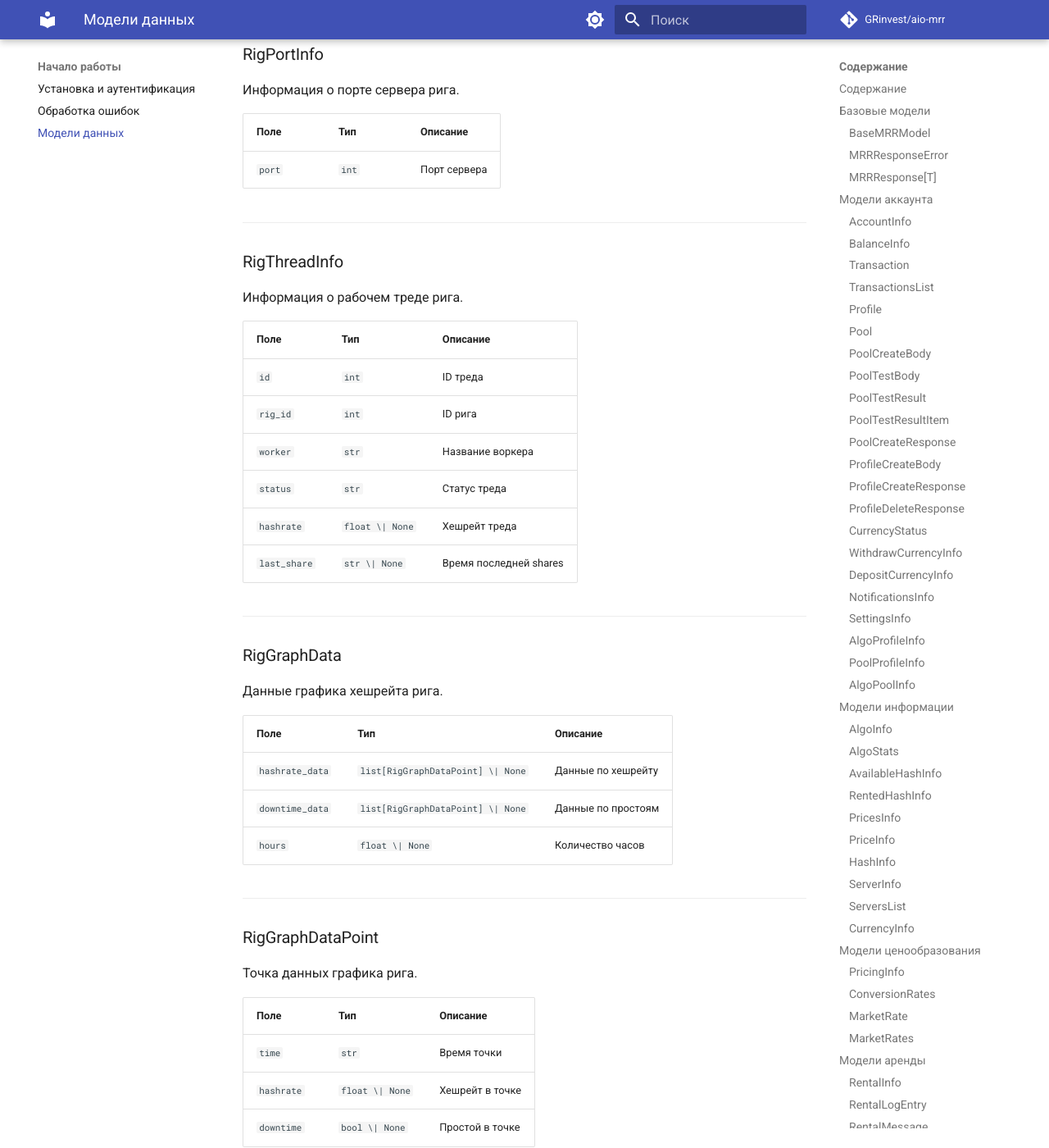
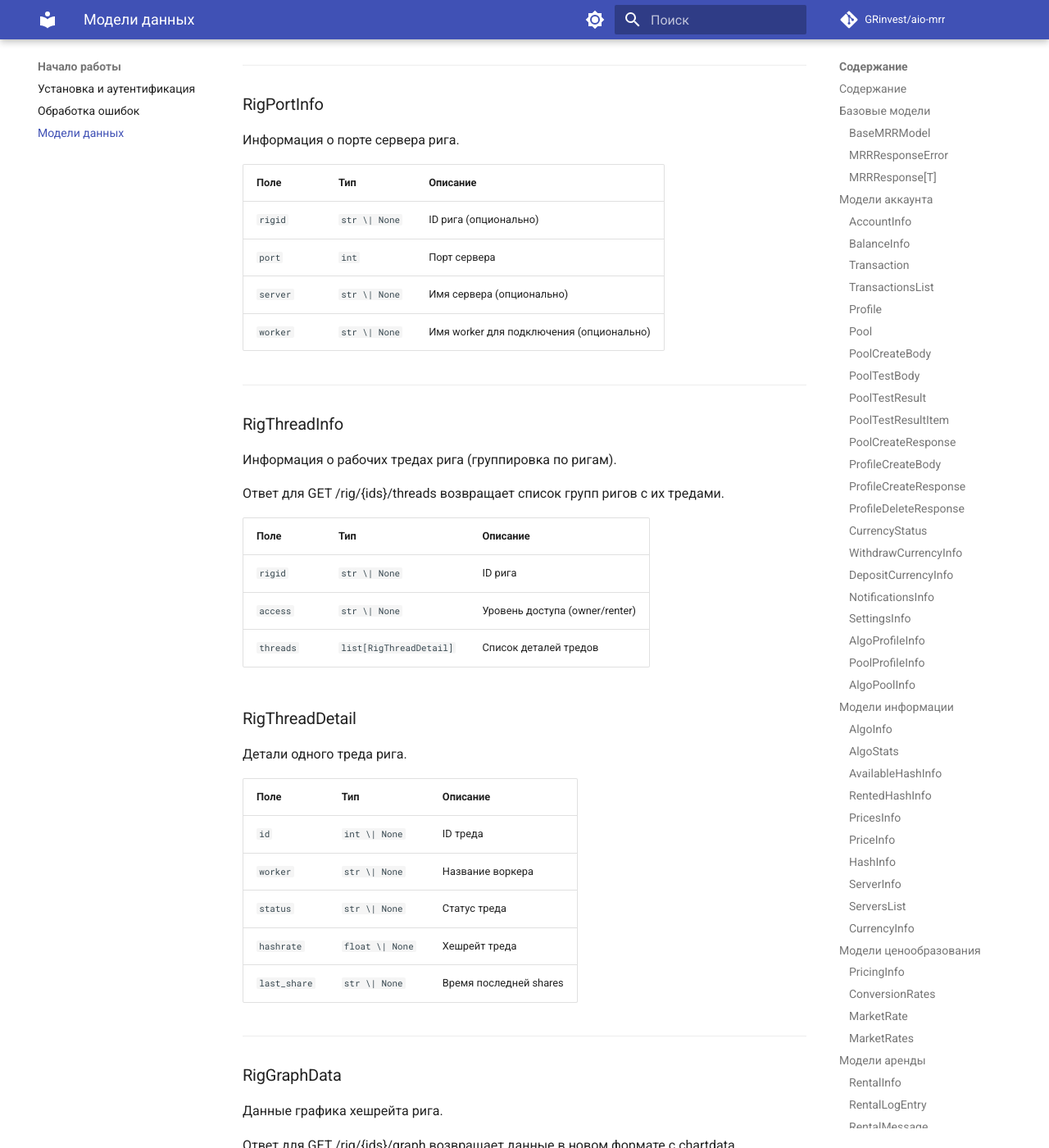
Before and after one commit to GRinvest/aio-mrr, an MkDocs documentation site: the page built from docs/models.md, in a window 1280 px wide and 1400 px high, scrolled down 22150 px. Shown: the whole window at 82% size. Built offline with MkDocs 1.6.1 and Material for MkDocs 9.7.7, drawn with Linux system fonts in a browser that asks for light colours; comment, search, counter and statistics services are not loaded; some of the changed text lies outside the part shown.

Commit message:
Refactor API models and responses for improved clarity and optional fields
- Updated GraphData and GraphDataPoint models to include optional fields.
- Modified RigGroupInfo and RigInfo models to use `str` for IDs.
- Enhanced RigThreadInfo and RigThreadDetail models to reflect new structure.
- Adjusted RentalInfo model to allow for optional rig_id.
- Updated HTTPClient to use new API endpoint structure.
- Refactored rental and rig client methods to handle new response formats.
- Improved example scripts to accommodate changes in model structures.
- Added tests for new model structures and response formats.

```diff
--- a/docs/models.md
+++ b/docs/models.md
@@ -140,7 +140,7 @@ class BaseMRRModel(BaseModel):
 | `id` | `str` | ID профиля |
 | `name` | `str` | Название профиля |
 | `algo` | `AlgoProfileInfo` | Информация об алгоритме профиля |
-| `pools` | `list[PoolProfileInfo]` | Список пулов в профиле |
+| `pools` | `list[PoolProfileInfo] \| None` | Список пулов в профиле (опционально) |
 
 ---
 
@@ -565,7 +565,7 @@ class BaseMRRModel(BaseModel):
 | Поле | Тип | Описание |
 |------|-----|----------|
 | `id` | `str` | ID аренды |
-| `rig_id` | `str` | ID рига (alias: `rig_id`) |
+| `rig_id` | `str \| None` | ID рига (опционально) |
 | `rig_name` | `str \| None` | Название рига |
 | `owner` | `str \| None` | Владелец рига |
 | `renter` | `str \| None` | Арендатор |
@@ -703,7 +703,7 @@ class BaseMRRModel(BaseModel):
 | `name` | `str` | Название рига |
 | `description` | `str \| None` | Описание рига |
 | `server` | `str \| None` | Сервер рига |
-| `status` | `str \| None` | Статус рига |
+| `status` | `dict[str, Any] \| str \| None` | Статус рига (может быть строкой или словарем) |
 | `price` | `dict[str, RigPriceInfo] \| None` | Информация о цене (по валютам) |
 | `price_type` | `str \| None` | Тип цены (alias: `price.type`) |
 | `minhours` | `float \| None` | Минимальное время аренды |
@@ -728,20 +728,34 @@ class BaseMRRModel(BaseModel):
 
 | Поле | Тип | Описание |
 |------|-----|----------|
+| `rigid` | `str \| None` | ID рига (опционально) |
 | `port` | `int` | Порт сервера |
+| `server` | `str \| None` | Имя сервера (опционально) |
+| `worker` | `str \| None` | Имя worker для подключения (опционально) |
 
 ---
 
 ### RigThreadInfo
 
-Информация о рабочем треде рига.
+Информация о рабочих тредах рига (группировка по ригам).
+
+Ответ для GET /rig/{ids}/threads возвращает список групп ригов с их тредами.
 
 | Поле | Тип | Описание |
 |------|-----|----------|
-| `id` | `int` | ID треда |
-| `rig_id` | `int` | ID рига |
-| `worker` | `str` | Название воркера |
-| `status` | `str` | Статус треда |
+| `rigid` | `str \| None` | ID рига |
+| `access` | `str \| None` | Уровень доступа (owner/renter) |
+| `threads` | `list[RigThreadDetail]` | Список деталей тредов |
+
+### RigThreadDetail
+
+Детали одного треда рига.
+
+| Поле | Тип | Описание |
+|------|-----|----------|
+| `id` | `int \| None` | ID треда |
+| `worker` | `str \| None` | Название воркера |
+| `status` | `str \| None` | Статус треда |
 | `hashrate` | `float \| None` | Хешрейт треда |
 | `last_share` | `str \| None` | Время последней shares |
 
@@ -751,11 +765,22 @@ class BaseMRRModel(BaseModel):
 
 Данные графика хешрейта рига.
 
+Ответ для GET /rig/{ids}/graph возвращает данные в новом формате с chartdata.
+
 | Поле | Тип | Описание |
 |------|-----|----------|
-| `hashrate_data` | `list[RigGraphDataPoint] \| None` | Данные по хешрейту |
-| `downtime_data` | `list[RigGraphDataPoint] \| None` | Данные по простоям |
-| `hours` | `float \| None` | Количество часов |
+| `rigid` | `str \| None` | ID рига |
+| `chartdata` | `dict[str, Any] \| None` | Данные графика (time_start, time_end, timestamp_start, timestamp_end, bars) |
+
+**Структура `chartdata`:**
+
+| Поле | Тип | Описание |
+|------|-----|----------|
+| `time_start` | `str` | Начало временного диапазона |
+| `time_end` | `str` | Конец временного диапазона |
+| `timestamp_start` | `int` | Timestamp начала |
+| `timestamp_end` | `int` | Timestamp конца |
+| `bars` | `str` | Данные в формате "[ts,val],[ts,val],..." |
 
 ---
 
--- a/src/aio_mrr/__init__.py
+++ b/src/aio_mrr/__init__.py
@@ -80,7 +80,6 @@ from aio_mrr.models import (
     RigCreateBody,
     RigExtendBody,
     RigGraphData,
-    RigGraphDataPoint,
     RigGroupCreateBody,
     RigGroupInfo,
     RigGroupList,
@@ -157,7 +156,6 @@ __all__ = [
     "RigCreateBody",
     "RigExtendBody",
     "RigGraphData",
-    "RigGraphDataPoint",
     "RigGroupCreateBody",
     # RigGroup models
     "RigGroupInfo",
```
Also changed, not shown: docs/api-reference/rentals.md (+6 -6 lines), docs/api-reference/rig-groups.md (+2 -2 lines), docs/api-reference/rigs.md (+38 -17 lines), 15 other files.
